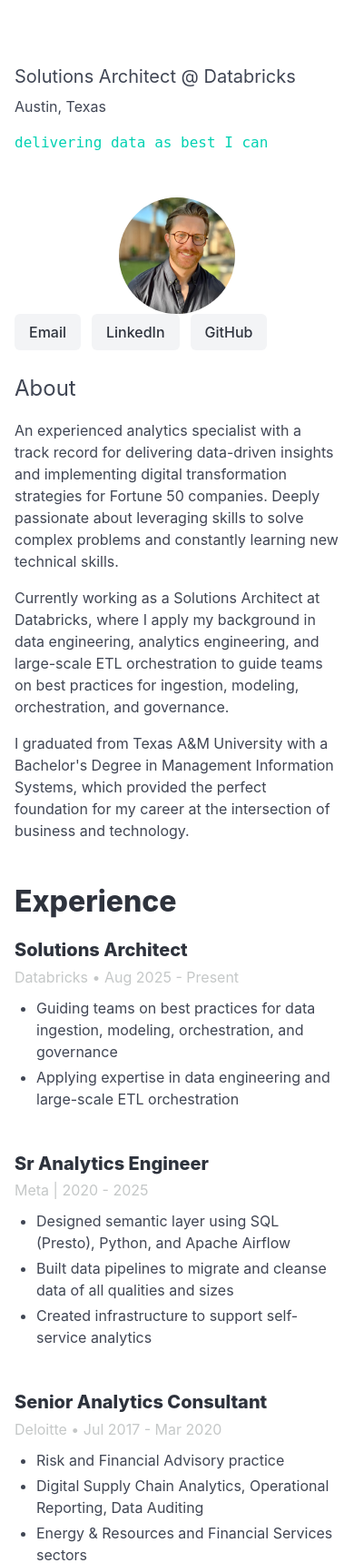
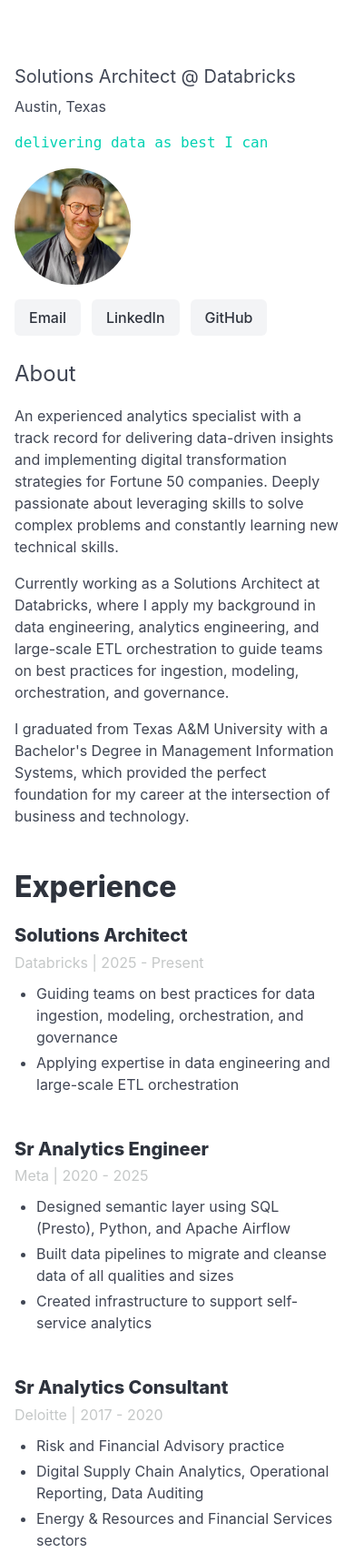
Before and after one commit to jspowers/powers-land, a Flask app: page / in a window 390 px wide. Shown: the part 52-1770 px from the top of the page at 91% size. Run offline with Flask 3, Linux system fonts and the light colour scheme.

Commit message:
updated index layout for mobile

```diff
--- a/app/templates/main/index.html
+++ b/app/templates/main/index.html
@@ -11,13 +11,13 @@
                 <h1 class="title has-text-white is-3 mb-1">James Powers</h1>
                 <h2 class="subtitle is-5 has-text-weight-normal mb-2">Solutions Architect @ Databricks</h2>
                 <p class="is-size-6 mb-4">Austin, Texas</p>
-                <p class="is-size-6 mb-6 is-family-monospace has-text-primary">delivering data as best I can</p>
-                <div class="is-flex is-justify-content-center">
+                <p class="is-size-6 mb-4 is-family-monospace has-text-primary">delivering data as best I can</p>
+                <div class="mb-4 is-flex">
                 <figure class="image is-128x128">
                     <img class="is-rounded" src="{{ url_for('static', filename='images/profile/headshot.jpeg') }}">
                 </figure>
                 </div>
-                <div class="buttons mt-auto">
+                <div class="buttons mt-auto is-flex">
 
                     <a href="mailto:jspowers11@gmail.com" class="button is-light">Email</a>
                     <a href="https://www.linkedin.com/in/jamesspowers/" target="_blank"
@@ -63,7 +63,7 @@
             <div class="column is-4">
                 <div class="experience-item">
                     <h3 class="title is-5 mb-2">Solutions Architect</h3>
-                    <p class="subtitle is-6 mb-3">Databricks • Aug 2025 - Present</p>
+                    <p class="subtitle is-6 mb-3">Databricks | 2025 - Present</p>
                     <ul class="experience-list">
                         <li>Guiding teams on best practices for data ingestion, modeling, orchestration, and governance
                         </li>
@@ -88,8 +88,8 @@
             <!-- Deloitte -->
             <div class="column is-4">
                 <div class="experience-item">
-                    <h3 class="title is-5 mb-2">Senior Analytics Consultant</h3>
-                    <p class="subtitle is-6 mb-3">Deloitte • Jul 2017 - Mar 2020</p>
+                    <h3 class="title is-5 mb-2">Sr Analytics Consultant</h3>
+                    <p class="subtitle is-6 mb-3">Deloitte | 2017 - 2020</p>
                     <ul class="experience-list">
                         <li>Risk and Financial Advisory practice</li>
                         <li>Digital Supply Chain Analytics, Operational Reporting, Data Auditing</li>
```
